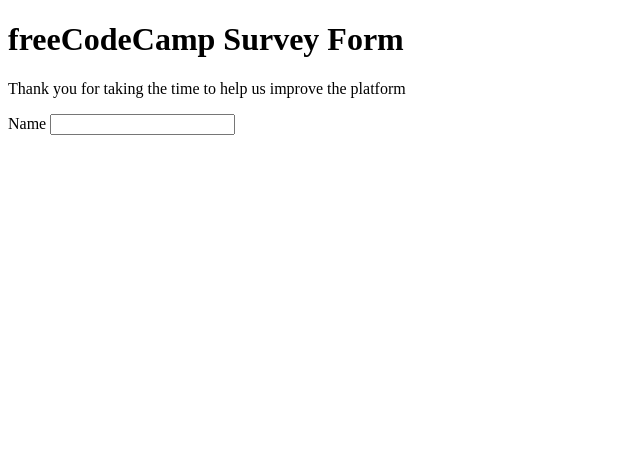
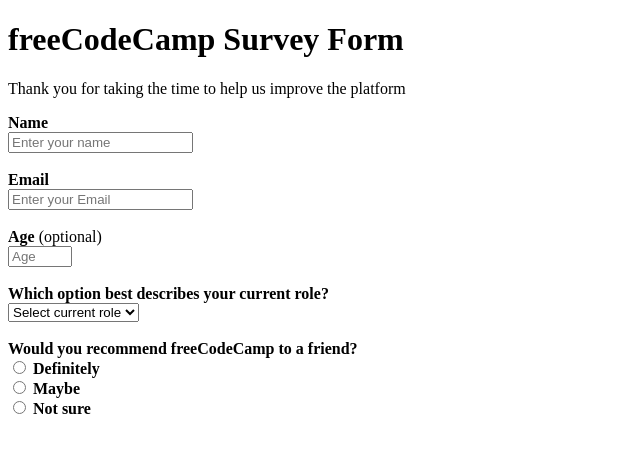
Before and after one commit to eunseo22/webstudy2, a plain HTML site: page index.html in a window 1280 px wide. Shown: the whole page, without its empty margins (0-640 px from the left). Drawn offline with Linux system fonts and the light colour scheme.

Commit message:
EDIT html1

```diff
--- a/index.html
+++ b/index.html
@@ -6,8 +6,37 @@
 
     <div>
         <form id="survey-form">
-            <label for="name">Name</label>
-            <input id="name" type="text" required>
+            <label for="name"><b>Name</b></label><br>
+            <input id="name" type="text" placeholder="Enter your name"class="form-input" required>
+            <br><br>
+
+            <label for="email"><b>Email</b></label><br>
+            <input id="email" type="text" placeholder="Enter your Email" class="form-input" required>
+            <br><br>
+
+            <label for="number"><b>Age</b> (optional)</label><br>
+            <input id="number" type="number" min="1" max="120" placeholder="Age" class="form-input" required>
+            <br><br>
+
+            <label for="role"><b>Which option best describes your current role?</b></label><br>
+            <select name="role" class="form-input" required>
+                <option selected disabled>Select current role</option>
+                <option>Student</option>
+                <option>Full Time JOb</option>
+                <option>Full Time Learner</option>
+                <option>Prefer not to say</option>
+                <option>Other</option>
+            </select>
+            <br><br>
+
+            <label for="recommend"><b>Would you recommend freeCodeCamp to a friend?</b></label><br>
+            <input id="choose1" type="radio" name="recommend" class="radio_label">
+            <label for="choose1"><b>Definitely</b></label><br>
+            <input id="choose2" type="radio" name="recommend" class="radio_label">
+            <label for="choose2"><b>Maybe</b></label><br>
+            <input id="choose3" type="radio" name="recommend" class="radio_label">
+            <label for="choose3"><b>Not sure</b></label>
+
         </form>
     </div>
     </body>
```
